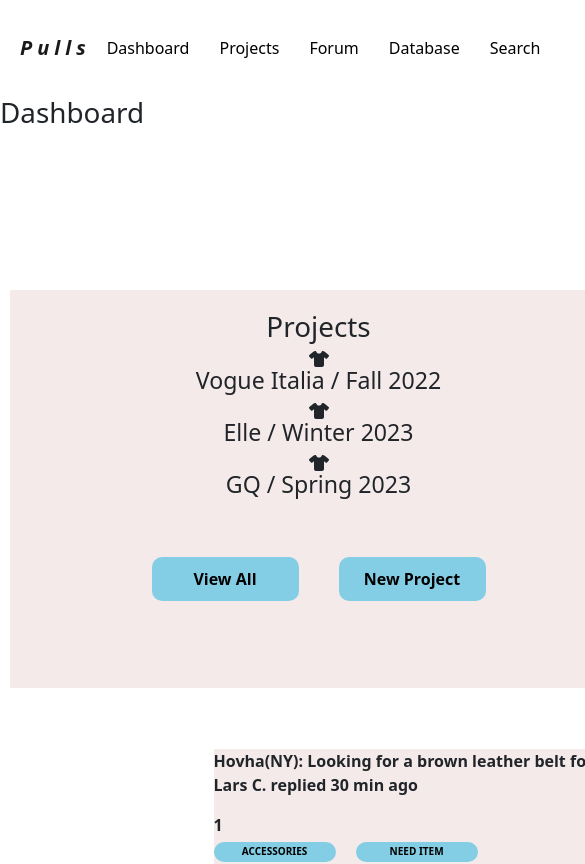
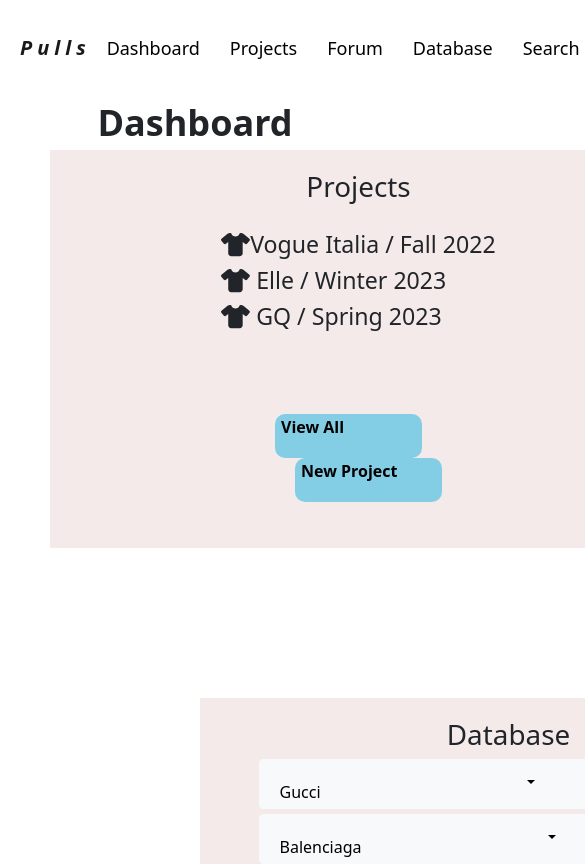
Before and after one commit to DoubleHelixX/ori-pulls-test, a React (Create React App) app: page / in a window 390 px wide. Shown: the top 864 px of the page, 585 px wide, since content can reach past the window. Built offline with nearby package versions, Linux system fonts and the light colour scheme.

Commit message:
added more css styling

```diff
--- a/src/App.css
+++ b/src/App.css
@@ -12,6 +12,8 @@
 
 .dashBoardTitle {
   display: flex;
+  font-weight: 700;
+  font-size: 36px;
   flex-direction: column;
   align-items: center;
 }
@@ -38,14 +40,17 @@
 .forumPosition {
   display: flex;
   flex-direction: column;
+  flex-wrap: wrap;
   align-items: center;
   padding: 10px;
   grid-area: footer;
+  margin-top: 50px;
 }
 
 .forumCard {
   display: flex;
   flex-direction: column;
+  flex-wrap: wrap;
   width: 893px;
   height: 121px;
   background-color: #f4eaea;
@@ -63,3 +68,21 @@
   border: none;
   font-weight: 600;
 }
+
+@media (min-width: 200px) and (max-width: 700px) {
+  .boxes {
+    display: flex;
+    flex-direction: column;
+  }
+
+  .projects {
+    margin-left: 50px;
+  }
+
+  button {
+    display: flex;
+    flex-direction: column;
+    flex-wrap: wrap;
+    justify-content: flex-start;
+  }
+}
--- a/src/App.js
+++ b/src/App.js
@@ -8,8 +8,8 @@
   return (
     <>
       <Navigation className="navigation" />
+      <div className="dashBoardTitle">Dashboard</div>
       <div className="boxes">
-        <h1 className="dashBoardTitle">Dashboard</h1>
         <ProjectsCard className="projects" />
         <DatabaseCard className="database" />
         <ForumCard className="forum" />
--- a/src/Components/DatabaseCard/DatabaseCard.css
+++ b/src/Components/DatabaseCard/DatabaseCard.css
@@ -5,6 +5,7 @@
   height: 398px;
   flex-wrap: wrap;
   background-color: #f4eaea;
+  margin-left: 200px;
 }
 
 .seeMoreButton {
--- a/src/Components/DatabaseCard/DatabaseCard.js
+++ b/src/Components/DatabaseCard/DatabaseCard.js
@@ -1,5 +1,7 @@
 import React from "react";
 import { Dropdown } from "react-bootstrap";
+import { FontAwesomeIcon } from "@fortawesome/react-fontawesome";
+import { faPen } from "@fortawesome/fontawesome-svg-core";
 import "./DatabaseCard.css";
 
 function DatabaseCard(props) {
--- a/src/Components/ForumCard/ForumCard.css
+++ b/src/Components/ForumCard/ForumCard.css
@@ -1,3 +1,10 @@
+.buttonGroupForum {
+  display: flex;
+  flex-direction: row-reverse;
+  padding-right: 10px;
+  flex-wrap: wrap;
+}
+
 .accessoriesButton,
 .needItemButton {
   width: 122px;
--- a/src/Components/ForumCard/ForumCard.js
+++ b/src/Components/ForumCard/ForumCard.js
@@ -7,8 +7,7 @@
   return (
     <>
       <div className="forumPosition">
-        <h1>Forum </h1>
-        <h2>+</h2>
+        <h1 className="forumTitle">Forum +</h1>
 
         <div className="forumCard">
           Hovha(NY): Looking for a brown leather belt for 7/15/2022 Vogue Shoot
--- a/src/Components/Navigation/Navigation.css
+++ b/src/Components/Navigation/Navigation.css
@@ -5,14 +5,14 @@
   text-decoration: none;
   color: black;
   cursor: pointer;
+  font-size: 18px;
 }
 
 .brand {
-  font-weight: 800;
+  font-weight: 900;
   margin: 20px;
   display: flex;
   color: black;
-  align-self: center;
   font-style: italic;
   letter-spacing: 5px;
   flex-direction: row;
--- a/src/Components/ProjectsCard/ProjectsCard.css
+++ b/src/Components/ProjectsCard/ProjectsCard.css
@@ -1,3 +1,10 @@
+.projectType {
+  display: flex;
+  flex-direction: column;
+  padding-top: 20px;
+  text-align: left;
+  justify-content: space-around;
+}
 .projects {
   padding: 20px;
   width: 617px;
@@ -6,7 +13,7 @@
 }
 
 .buttonGroup {
-  margin-top: 50px;
+  margin-top: 75px;
 }
 
 .viewAll,
--- a/src/Components/ProjectsCard/ProjectsCard.js
+++ b/src/Components/ProjectsCard/ProjectsCard.js
@@ -8,12 +8,21 @@
     <>
       <div className="projects">
         <h1 className="projectsTitle">Projects</h1>
-        <FontAwesomeIcon icon={faShirt} />
-        <h3>Vogue Italia / Fall 2022</h3>
-        <FontAwesomeIcon icon={faShirt} />
-        <h3>Elle / Winter 2023</h3>
-        <FontAwesomeIcon icon={faShirt} />
-        <h3>GQ / Spring 2023</h3>
+
+        <div className="projectType">
+          <h3>
+            {" "}
+            <FontAwesomeIcon icon={faShirt} />
+            Vogue Italia / Fall 2022
+          </h3>
+          <h3>
+            {" "}
+            <FontAwesomeIcon icon={faShirt} /> Elle / Winter 2023
+          </h3>
+          <h3>
+            <FontAwesomeIcon icon={faShirt} /> GQ / Spring 2023
+          </h3>
+        </div>
         <div className="buttonGroup">
           <button className="viewAll">View All</button>
           <button className="newProject">New Project</button>
```
